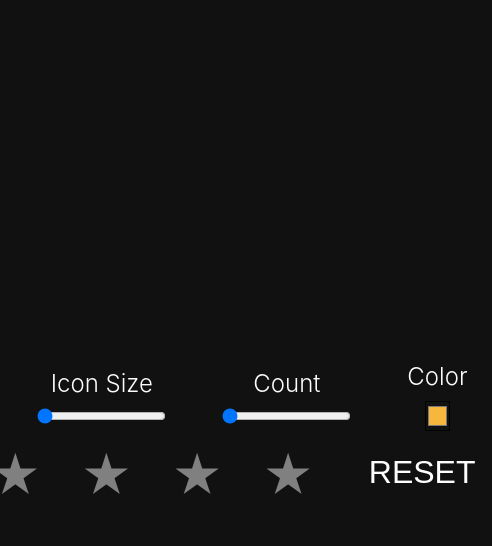
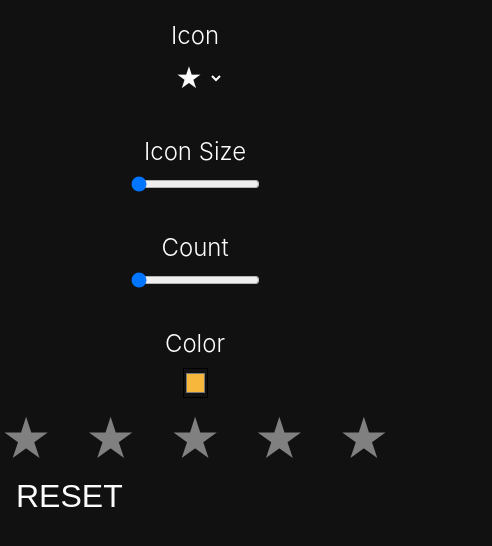
Before and after one commit to juanfalibene/08-react-star-rating, a React (Create React App) app: page / in a window 390 px wide. Shown: the top 546 px of the page, 492 px wide, since content can reach past the window. Built offline with nearby package versions, Linux system fonts and the light colour scheme.

Commit message:
responsive mobile basic styles added

```diff
--- a/src/styles.css
+++ b/src/styles.css
@@ -22,6 +22,7 @@ body {
   display: flex;
   flex-direction: column;
   justify-content: center;
+  gap: 2em;
   align-items: center;
   text-align: center;
 }
@@ -111,3 +112,32 @@ button:hover {
   scale: 0.9;
   transform: rotate(90deg);
 }
+
+.credits {
+  margin-top: 5em;
+}
+
+.credits,
+.credits a {
+  font-size: 0.875em;
+  letter-spacing: 0.2px;
+  text-decoration: none;
+  color: #fdfdfd5d;
+  transition: all 150ms ease-in-out;
+}
+
+.credits a:hover {
+  color: #fdfdfd;
+  font-size: 0.9em;
+}
+
+@media screen and (max-width: 786px) {
+  #root,
+  .stars-container {
+    max-width: 599px;
+    height: auto;
+  }
+  .options-form {
+    flex-direction: column;
+  }
+}
```
